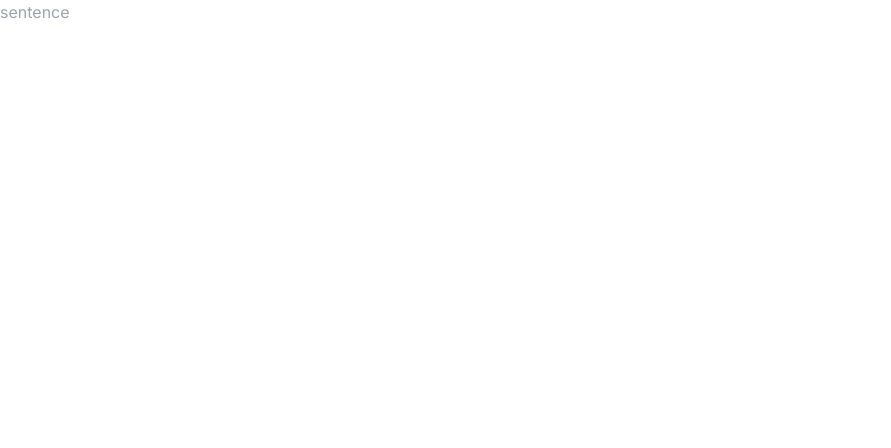
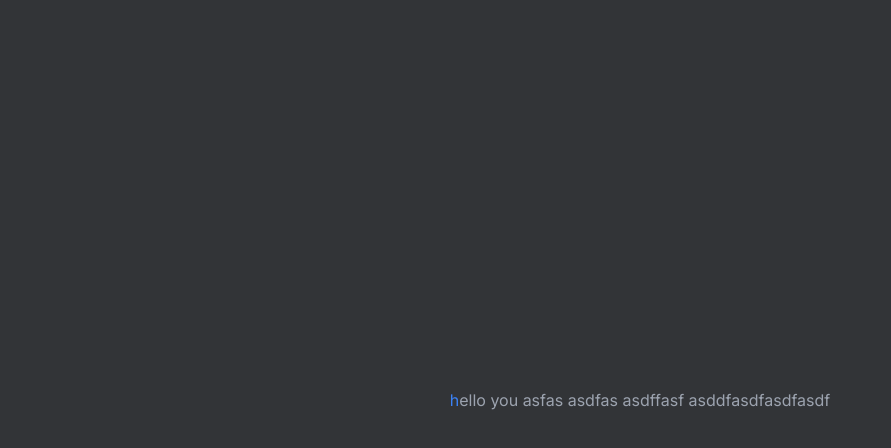
Before and after one commit to mohithingorani/Typing-Speed, a Next.js app: page / in a window 1280 px wide. Shown: the top 448 px of the page, without its empty margins (0-891 px from the left). Built offline with nearby package versions, Linux system fonts and the light colour scheme.

Commit message:
design changes

```diff
--- a/src/app/globals.css
+++ b/src/app/globals.css
@@ -1,3 +1,7 @@
 @tailwind base;
 @tailwind components;
 @tailwind utilities;
+
+body {
+    background-color: #323437;
+}
--- a/src/app/page.tsx
+++ b/src/app/page.tsx
@@ -1,9 +1,56 @@
-import Image from "next/image";
+"use client";
+import { useState, useEffect } from "react";
 
 export default function Home() {
+  const sentence = "hello you asfas asdfas asdffasf asddfasdfasdfasdf";
+  const [currentCharIndex, setCurrentCharIndex] = useState<number>(0);
+  const [inputState, setInputState] = useState<string[] | any>([]);
+
+  const checkKeyPress = (a: string, b: string) => a === b;
+
+  useEffect(() => {
+    const handleKeyDown = (event: any) => {
+      const userInput = event.key;
+      const expectedInput = sentence[currentCharIndex];
+      const isCorrect = checkKeyPress(userInput, expectedInput);
+
+      setInputState((prevState: any) => {
+        const newState = [...prevState];
+        newState[currentCharIndex] = isCorrect;
+        return newState;
+      });
+
+      if (isCorrect) {
+        setCurrentCharIndex((prevIndex) => prevIndex + 1);
+      }
+    };
+
+    document.addEventListener("keydown", handleKeyDown);
+
+    return () => {
+      document.removeEventListener("keydown", handleKeyDown);
+    };
+  }, [currentCharIndex, sentence]);
+
   return (
-    <div>
-      <input type="text" placeholder="sentence" />
+    <div className="flex flex-col h-screen justify-center items-center">
+      <div className="text-gray-400 ">
+        {sentence.split("").map((char, index) => {
+          let style = "";
+
+          if (index < currentCharIndex) {
+            style = inputState[index] ? "text-white" : "text-red-500";
+          }
+          if (index === currentCharIndex) {
+            style = "text-blue-500";
+          }
+          return (
+            <span key={index} className={style}>
+              {char}
+            </span>
+          );
+        })}
+      </div>
     </div>
   );
 }
```
